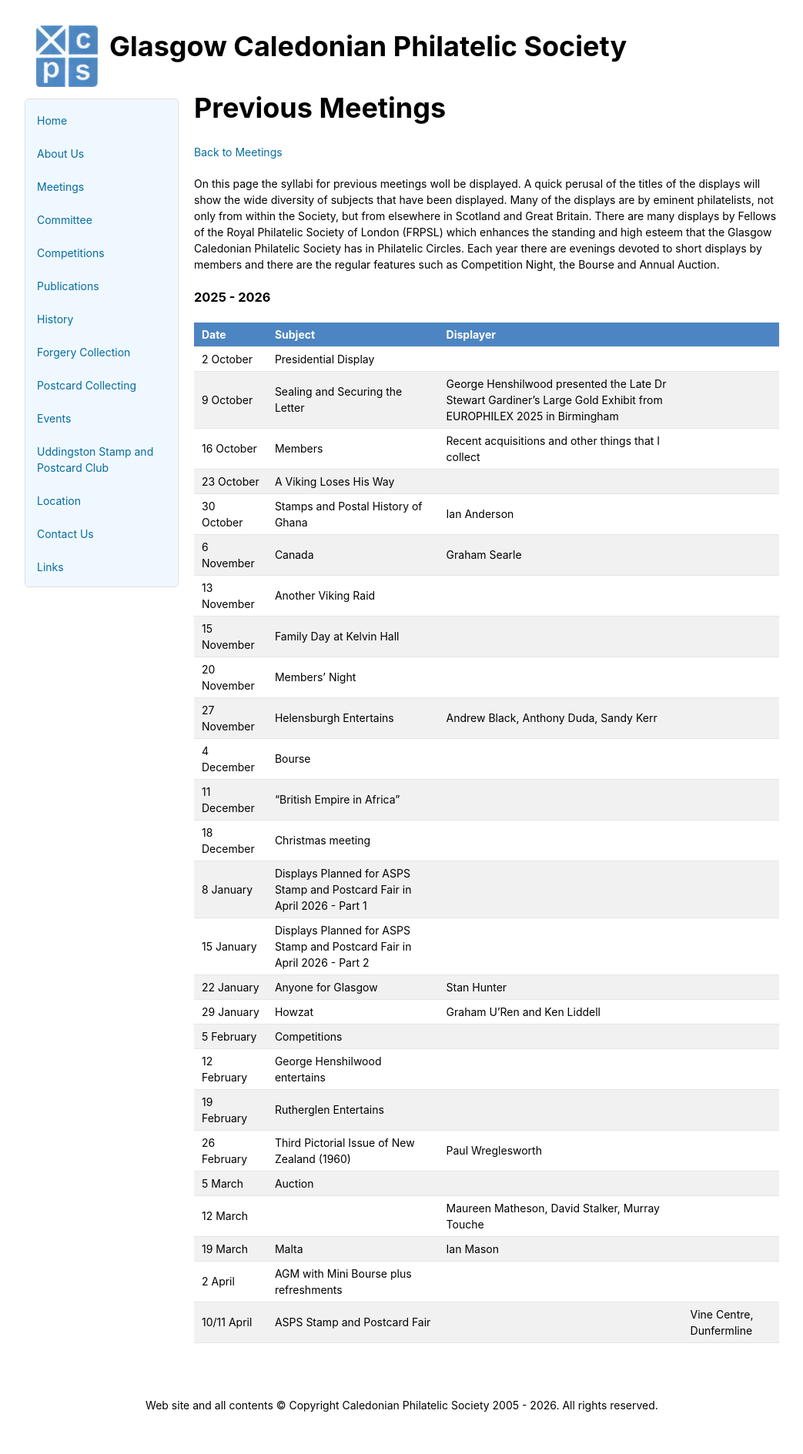
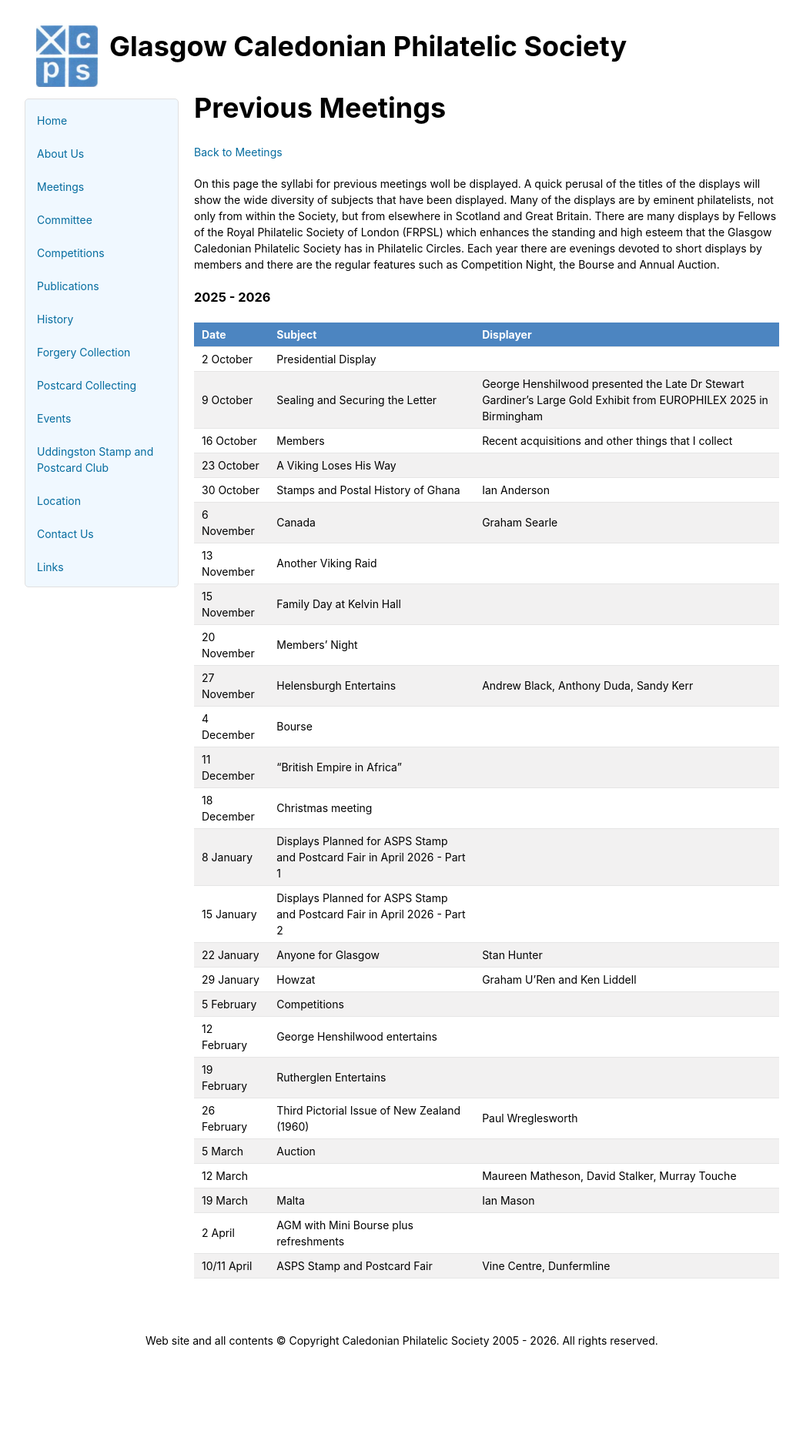
Before and after one commit to astalker/caledonian-stamps, a Jekyll site: the page built from gc-previous-meetings.md, in a window 1280 px wide. Shown: the whole page at 77% size, without its empty margins (118-1161 px from the left). Built offline with Jekyll 4.4.1, drawn with Linux system fonts in a browser that asks for light colours; our own code applies the rules of GitHub Pages for plain Markdown files; after the commit the page ends 1805 px from its top, so only the background shows below that.

Commit message:
correction to last line

```diff
--- a/gc-previous-meetings.md
+++ b/gc-previous-meetings.md
@@ -33,4 +33,4 @@ Date  | Subject | Displayer
 12 March | | Maureen Matheson, David Stalker, Murray Touche
 19 March | Malta | Ian Mason
 2 April | AGM with Mini Bourse plus refreshments
-10/11 April | ASPS Stamp and Postcard Fair | | Vine Centre, Dunfermline
+10/11 April | ASPS Stamp and Postcard Fair |Vine Centre, Dunfermline
```
